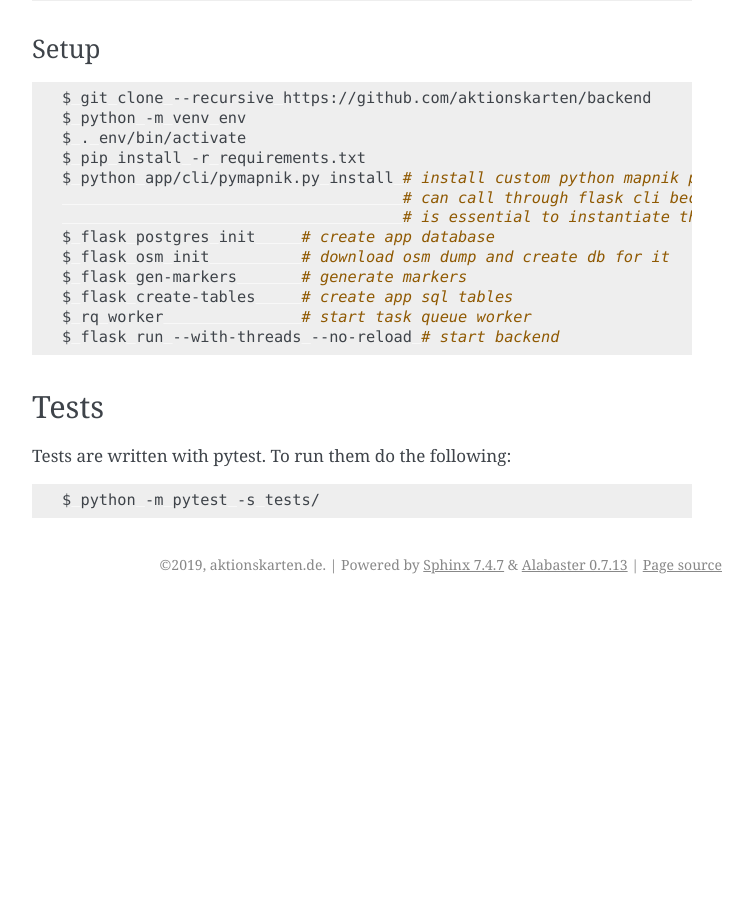
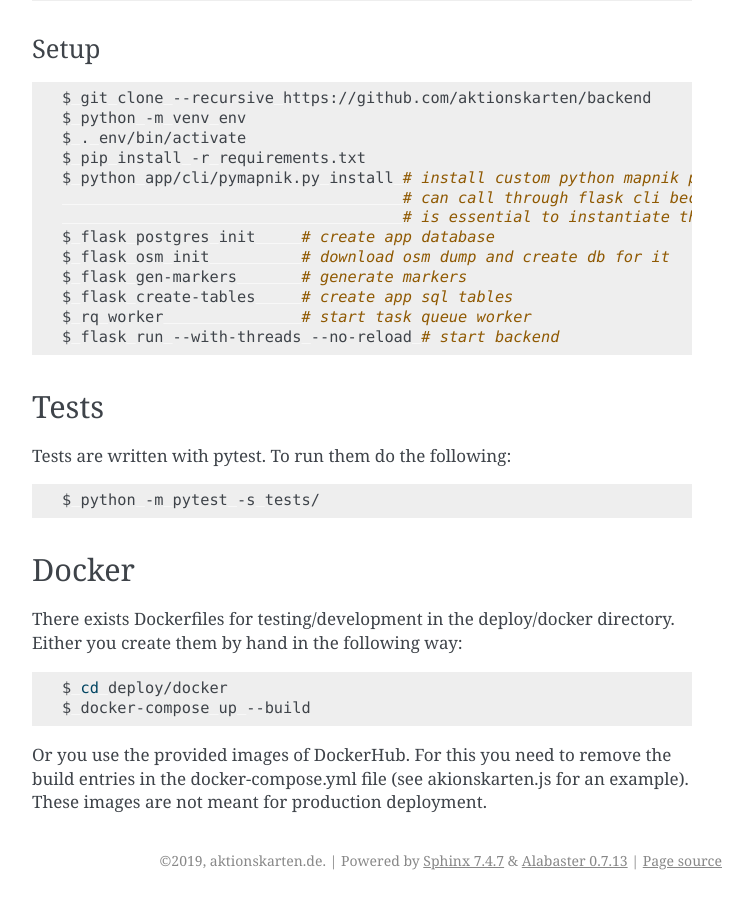
Before and after one commit to aktionskarten/backend, a Sphinx documentation site: the page built from docs/index.rst, in a window 1280 px wide and 900 px high, scrolled down 1304 px. Shown: the whole window, without its empty margins (388-1141 px from the left). Built offline with Sphinx 7.4.7, drawn with Linux system fonts in a browser that asks for light colours; before the commit the page ends 1908 px from its top, so only the background shows below that.

Commit message:
Docs - add docker section

```diff
--- a/docs/index.rst
+++ b/docs/index.rst
@@ -94,3 +94,19 @@ Tests are written with pytest. To run them do the following:
 .. sourcecode:: bash
 
   $ python -m pytest -s tests/
+
+
+Docker
+------
+
+There exists Dockerfiles for testing/development in the deploy/docker directory.
+Either you create them by hand in the following way:
+
+.. sourcecode:: bash
+
+  $ cd deploy/docker
+  $ docker-compose up --build
+
+Or you use the provided images of DockerHub. For this you need to remove the
+build entries in the docker-compose.yml file (see akionskarten.js for an
+example). These images are not meant for production deployment.
```
